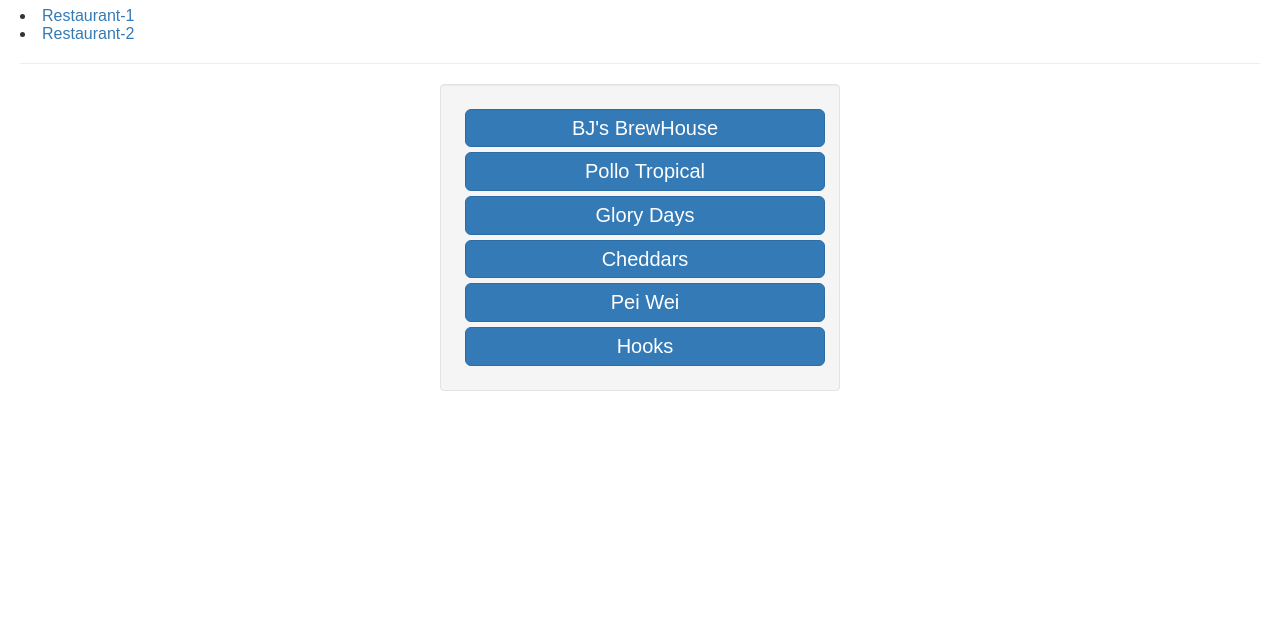
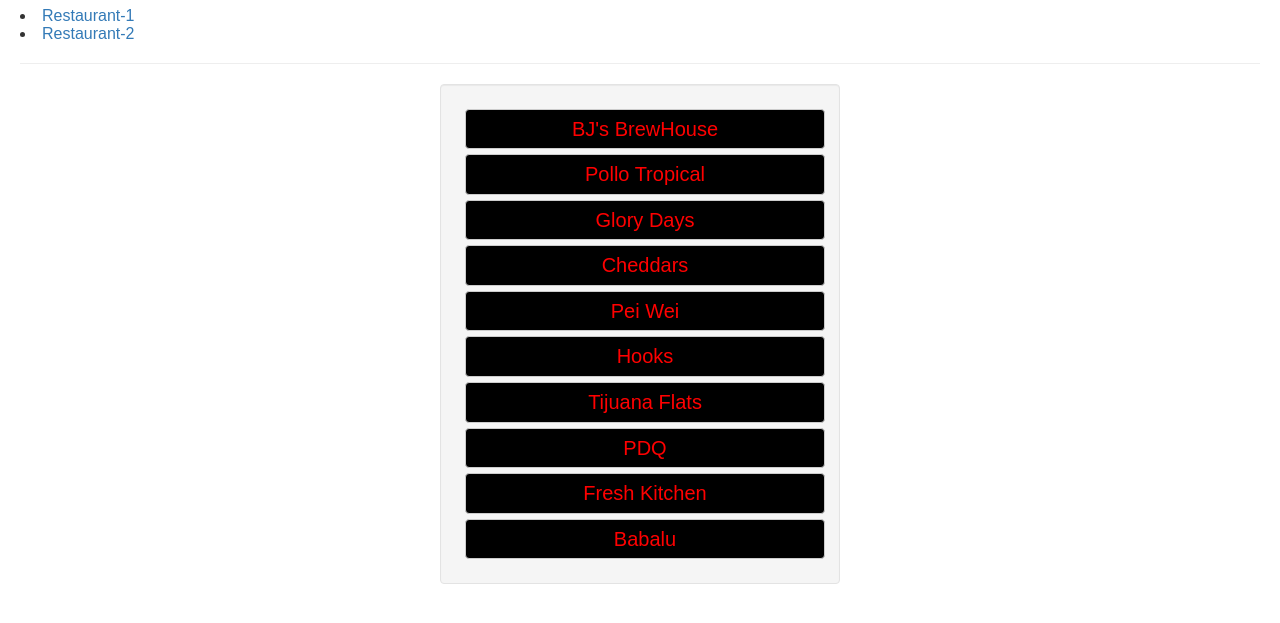
Before and after one commit to bdog72/food-dot-com, a React app: page / in a window 1280 px wide. Shown: the part 63-686 px from the top of the page. Built offline with nearby package versions, Linux system fonts and the light colour scheme; some packages are replaced by stand-ins of ours.

Commit message:
added new restaurants

```diff
--- a/src/components/Everything.js
+++ b/src/components/Everything.js
@@ -8,22 +8,34 @@
     return <div>
       <div className='well' style={WellStyles}>
         <a href='https://www.bjsrestaurants.com'>
-          <Button className='butt' bsStyle='primary' bsSize='large' block>BJ's BrewHouse</Button>
+          <Button className='butt' block>BJ's BrewHouse</Button>
         </a>
-        <a href='https://www.bjsrestaurants.com'>
-          <Button className='butt' bsStyle='primary' bsSize='large' block>Pollo Tropical</Button>
+        <a href='http://pollotropical.com'>
+          <Button className='butt' block>Pollo Tropical</Button>
         </a>
-        <a href='https://www.bjsrestaurants.com'>
-          <Button className='butt' bsStyle='primary' bsSize='large' block>Glory Days</Button>
+        <a href='https://www.glorydaysgrill.com'>
+          <Button className='butt' block>Glory Days</Button>
         </a>
-        <a href='https://www.bjsrestaurants.com'>
-          <Button className='butt' bsStyle='primary' bsSize='large' block>Cheddars</Button>
+        <a href='http://cheddars.com'>
+          <Button className='butt' block>Cheddars</Button>
         </a>
-        <a href='https://www.bjsrestaurants.com'>
-          <Button className='butt' bsStyle='primary' bsSize='large' block>Pei Wei</Button>
+        <a href='https://www.peiwei.com'>
+          <Button className='butt' block>Pei Wei</Button>
         </a>
-        <a href='https://www.bjsrestaurants.com'>
-          <Button className='butt' bsStyle='primary' bsSize='large' block>Hooks</Button>
+        <a href='http://www.hookssushi.com/'>
+          <Button className='butt' block>Hooks</Button>
+        </a>
+        <a href='https://tijuanaflats.com'>
+          <Button className='butt' block>Tijuana Flats</Button>
+        </a>
+        <a href='https://www.eatpdq.com'>
+          <Button className='butt' block>PDQ</Button>
+        </a>
+        <a href='http://www.eatfreshkitchen.com'>
+          <Button className='butt' block>Fresh Kitchen</Button>
+        </a>
+        <a href='http://www.babalueats.com/'>
+          <Button className='butt' block>Babalu</Button>
         </a>
       </div>
     </div>
--- a/src/dataeverything.json
+++ /dev/null
@@ -1,5 +0,0 @@
-{
-  "bjs-brewhouse": {
-    "name": "BJ's Brewhouse"
-  }
-}
--- a/src/styles/screen.scss
+++ b/src/styles/screen.scss
@@ -16,4 +16,6 @@
   font-size: 20px;
   margin: 5px;
   padding: 5px;
+  color: red;
+  background-color: black;
 }
```
Also changed, not shown: src/components/Everything1.js (deleted, +0 -20 lines).
